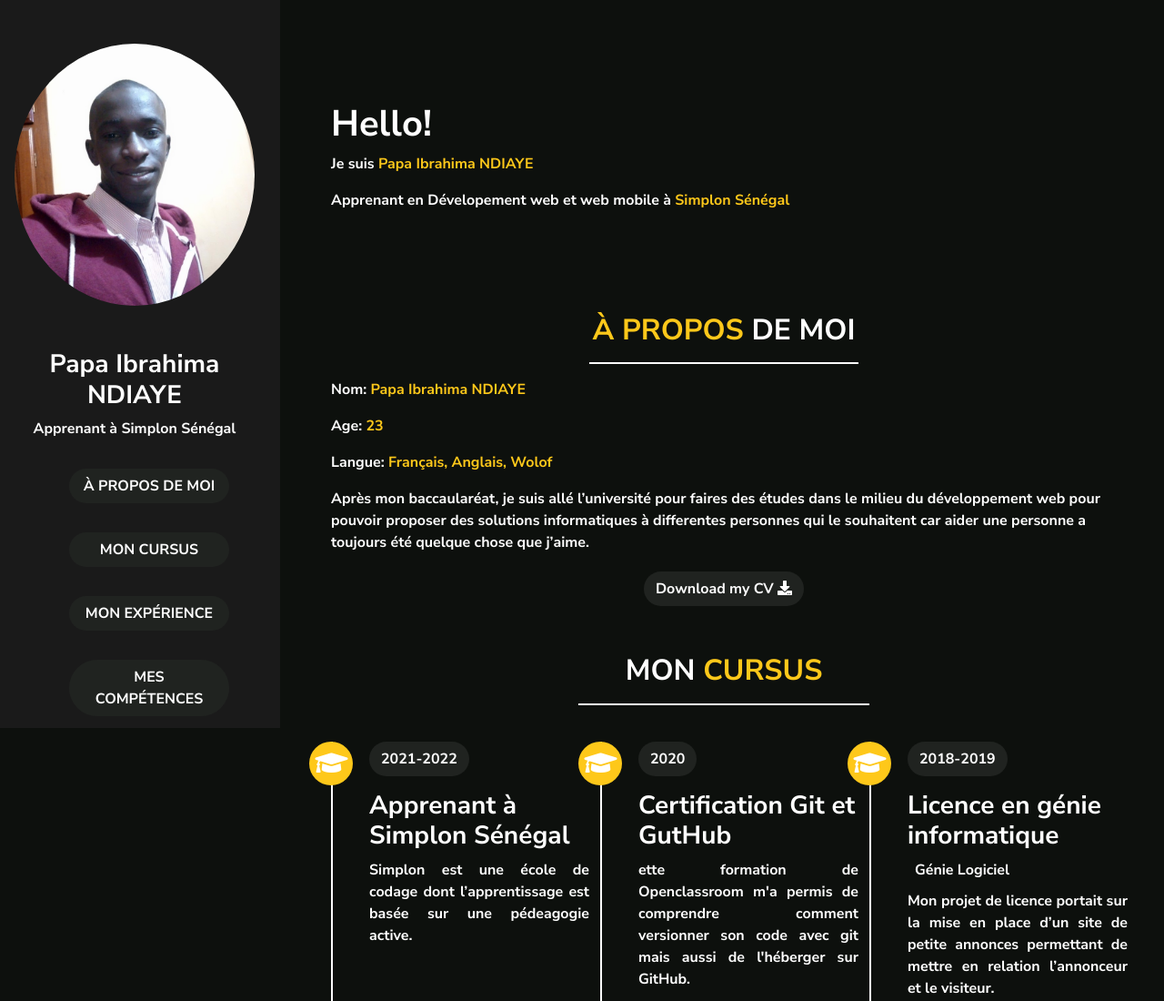
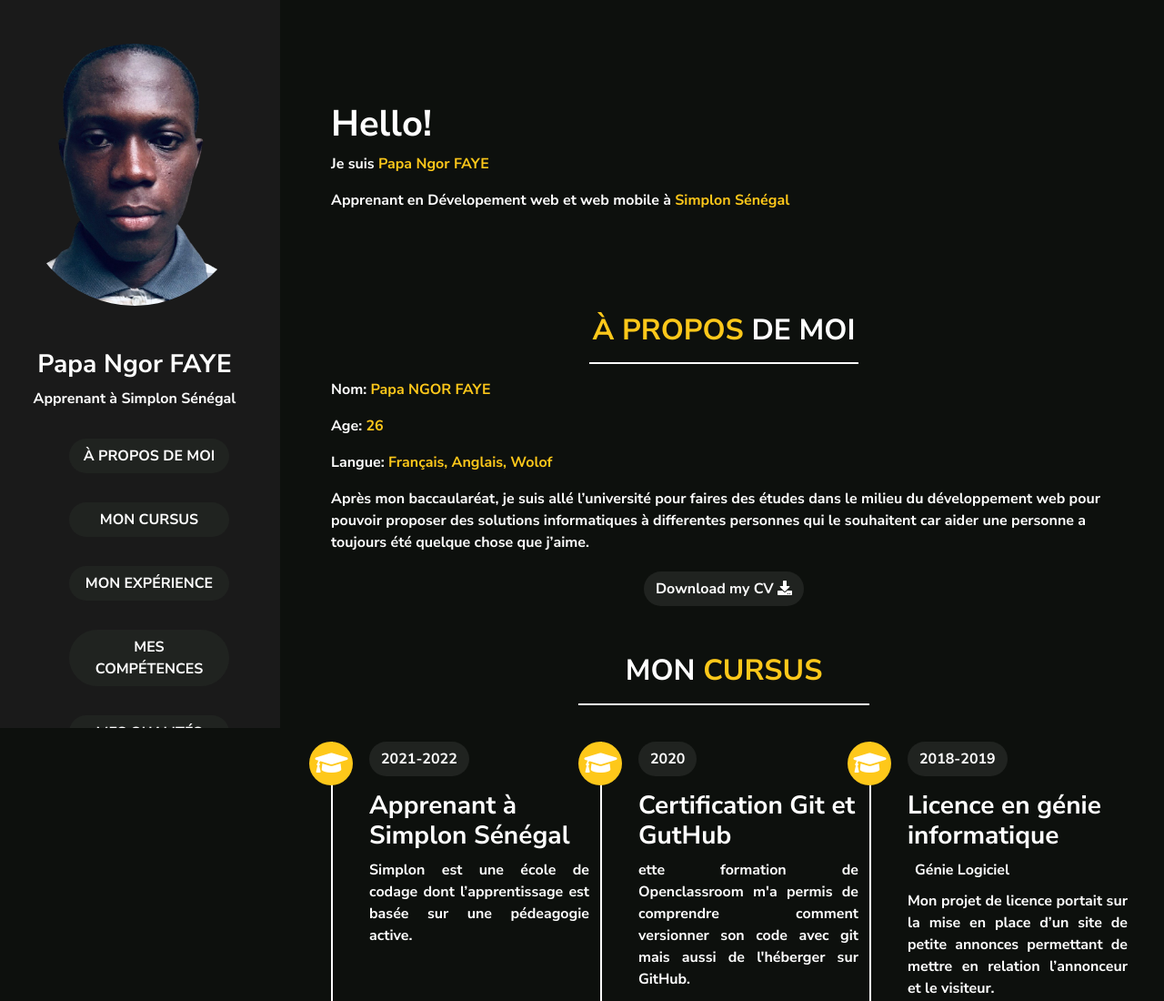
Before and after one commit to ngor2018/ngor_dev, a plain HTML site: page index.html in a window 1280 px wide. Shown: the top 1100 px of the page at 91% size. Drawn offline with nearby package versions, Linux system fonts and the light colour scheme.

Commit message:
ngor_dev26.04.22.1.0

```diff
--- a/index.html
+++ b/index.html
@@ -5,8 +5,8 @@
     <meta charset="UTF-8">
     <meta http-equiv="X-UA-Compatible" content="IE=edge">
     <meta name="viewport" content="width=device-width, initial-scale=1.0">
-    <meta name="desrciption" content="Cette page est le portfolio de Papa Ibrahima NDIAYE">
-    <meta name="copyright" content=" Made by Papa Ibrahima NDIAYE">
+    <meta name="desrciption" content="Cette page est le portfolio de Papa Ngor FAYE">
+    <meta name="copyright" content=" Made by Papa Ngor FAYE">
     <link href="https://fonts.googleapis.com/css2?family=Nunito+Sans:wght@700&display=swap" rel="stylesheet">
     <link rel="stylesheet" href="https://pro.fontawesome.com/releases/v5.10.0/css/all.css"
         integrity="sha384-AYmEC3Yw5cVb3ZcuHtOA93w35dYTsvhLPVnYs9eStHfGJvOvKxVfELGroGkvsg+p" crossorigin="anonymous" />
@@ -26,8 +26,8 @@
     <header class="row  col-sm-12 col-md-6 col-lg-3" id="header">
         <nav class="col-12 side-bar-menu">
             <div class="row   user justify-content-center align-items-center ">
-                <img src="assets/me.jpg" alt="Ma photo" class="my-5">
-                <h3 class="name text-center">Papa Ibrahima NDIAYE</h3>
+                <img src="assets/ngor_dev.png" alt="Ma photo" class="my-5">
+                <h3 class="name text-center">Papa Ngor FAYE</h3>
                 <p class="post text-center">Apprenant à Simplon Sénégal</p>
             </div>
             <ul class="text-center row  ">
@@ -46,7 +46,7 @@
         <!-- ========================================== Home page ========================================== -->
         <section class="my-5 px-5 col-12" id="home">
             <h1>Hello!</h1>
-            <p>Je suis <span class="yellow-color">Papa Ibrahima NDIAYE</span></p>
+            <p>Je suis <span class="yellow-color">Papa Ngor FAYE</span></p>
             <p> Apprenant en Dévelopement web et web mobile à <span class="yellow-color">Simplon Sénégal</span></p>
         </section>
         <!-- ========================================== About me ========================================== -->
@@ -55,14 +55,14 @@
                 <h2 class="text-center mb-3"><span class="yellow-color">À PROPOS</span> DE MOI</h2>
                 <hr class="col-4 text-center underlied-text">
             </div>
-            <p>Nom: <span class="yellow-color">Papa Ibrahima NDIAYE</span></p>
-            <p>Age: <span class="yellow-color">23</span></p>
+            <p>Nom: <span class="yellow-color">Papa NGOR FAYE</span></p>
+            <p>Age: <span class="yellow-color">26</span></p>
             <p>Langue: <span class="yellow-color">Français, Anglais, Wolof</span></p>
             <p>Après mon baccaularéat, je suis allé l’université pour faires des études dans le milieu du développement
                 web pour pouvoir proposer des solutions informatiques à differentes personnes qui le souhaitent car
                 aider une personne a toujours été quelque chose que j’aime. </p>
             <div class="row  align-items-center justify-content-center">
-                <a class="btn btn-second-color my-1 col-sm-8 col-lg-3" href="assets/Papa_Ibrahima_NDIAYE.pdf" download="Papa Ibrhima NDIAYE">Download my CV <i
+                <a class="btn btn-second-color my-1 col-sm-8 col-lg-3" href="assets/Pape_Ngor_FAYE.pdf" download="Papa Ngor FAYE">Download my CV <i
                         class="fas fa-download"></i></a>
             </div>
         </section>
```
Also changed, not shown: assets/me.jpg (deleted), assets/ngor_dev.png (added), 2 other files.
